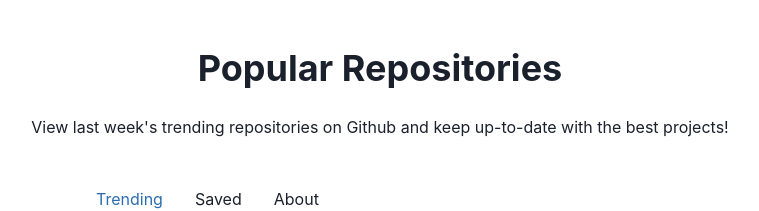
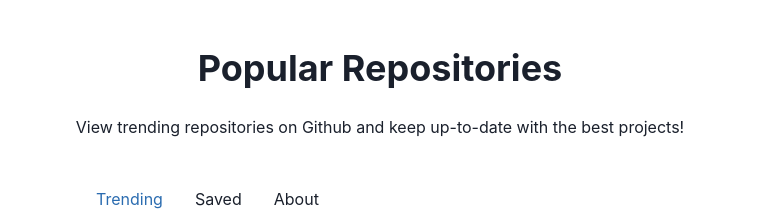
Before and after one commit to skulptur/github-search, a React (Create React App) app: page / in a window 1280 px wide. Shown: the top 211 px of the page, without its empty margins (260-1019 px from the left). Built offline with nearby package versions, Linux system fonts and the light colour scheme; no server answers.

Commit message:
shorten description text

```diff
--- a/src/App.tsx
+++ b/src/App.tsx
@@ -8,9 +8,7 @@ export const App = (): JSX.Element => {
   return (
     <Flex height='100vh' alignItems='center' justifyContent='center' direction='column'>
       <Heading marginBottom={6}>Popular Repositories</Heading>
-      <Text marginBottom={10}>
-        View last week's trending repositories on Github and keep up-to-date with the best projects!
-      </Text>
+      <Text marginBottom={10}>View trending repositories on Github and keep up-to-date with the best projects!</Text>
 
       <Box width={600}>
         <Tabs>
```
